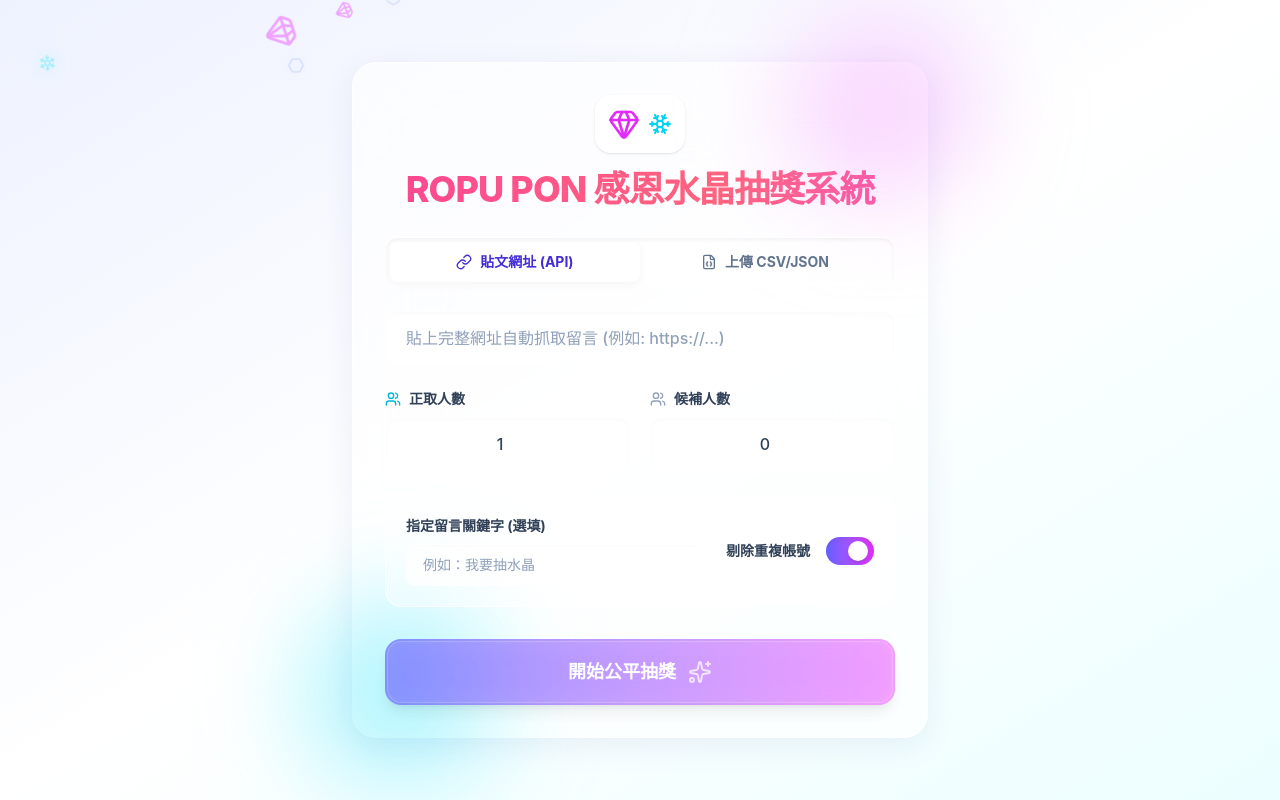
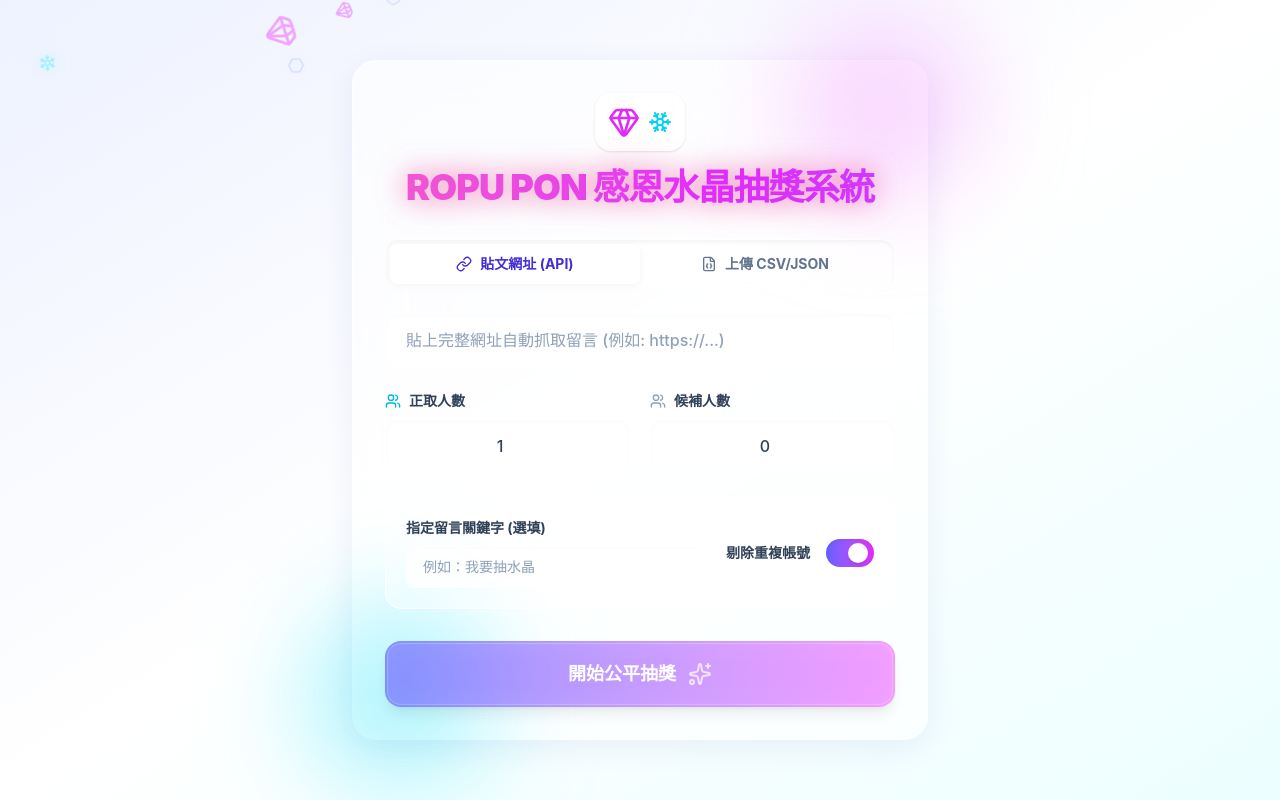
Before and after one commit to liskyo/IG_Lottery, a React (Vite) app: page / in a window 1280 px wide. Built offline with nearby package versions, Linux system fonts and the light colour scheme.

Commit message:
霓虹發光效果

```diff
--- a/src/components/LotterySetupPanel.tsx
+++ b/src/components/LotterySetupPanel.tsx
@@ -228,7 +228,7 @@ const LotterySetupPanel = () => {
               <Gem className="w-8 h-8 text-fuchsia-500 mr-2" />
               <Snowflake className="w-6 h-6 text-cyan-400 group-hover:rotate-180 transition-transform duration-700" />
             </div>
-            <h2 className="text-3xl sm:text-4xl font-extrabold bg-clip-text text-transparent bg-gradient-to-r from-pink-500 via-rose-400 to-fuchsia-500 tracking-tight animate-gradient bg-[length:200%_auto] pb-1">
+            <h2 className="text-3xl sm:text-4xl font-black bg-clip-text text-transparent bg-gradient-to-r from-pink-400 via-fuchsia-500 to-purple-500 tracking-tight animate-gradient bg-[length:200%_auto] pb-2 drop-shadow-[0_0_15px_rgba(236,72,153,0.8)]">
               ROPU PON 感恩水晶抽獎系統
             </h2>
           </div>
```
